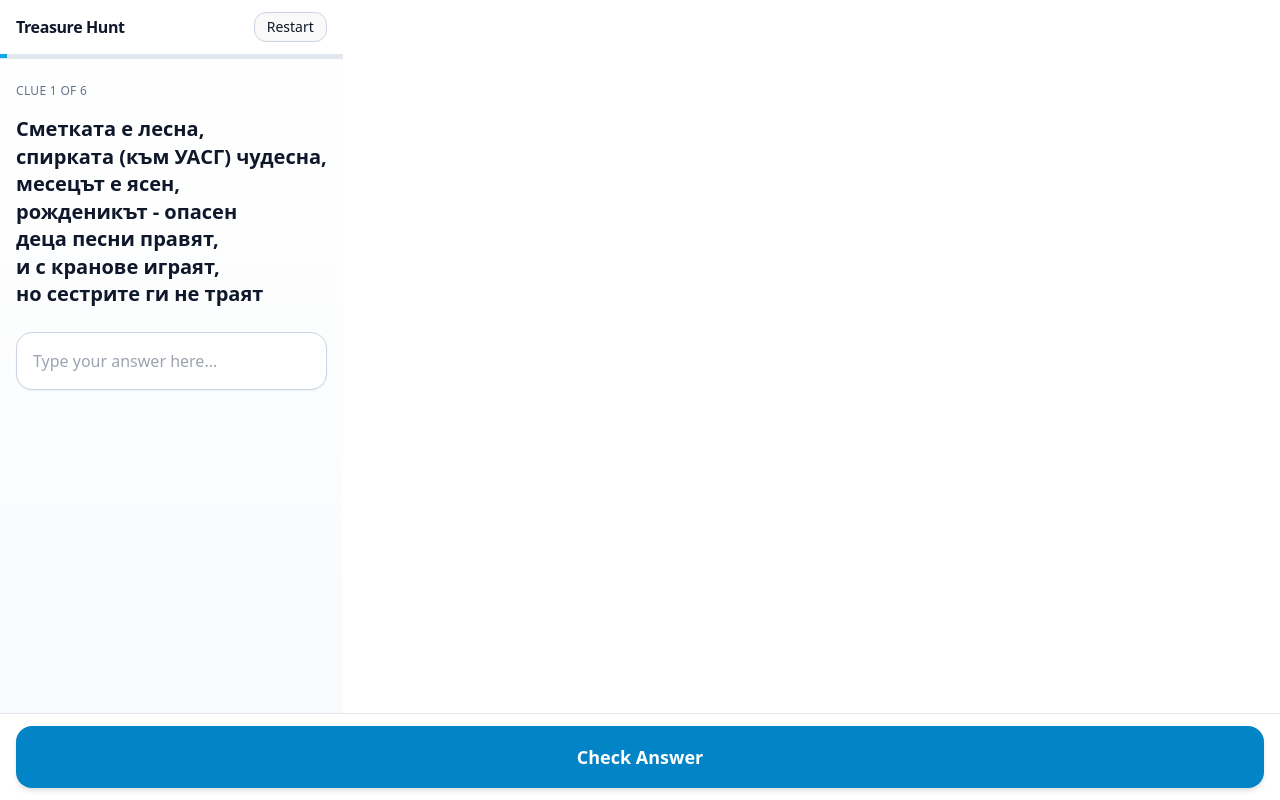
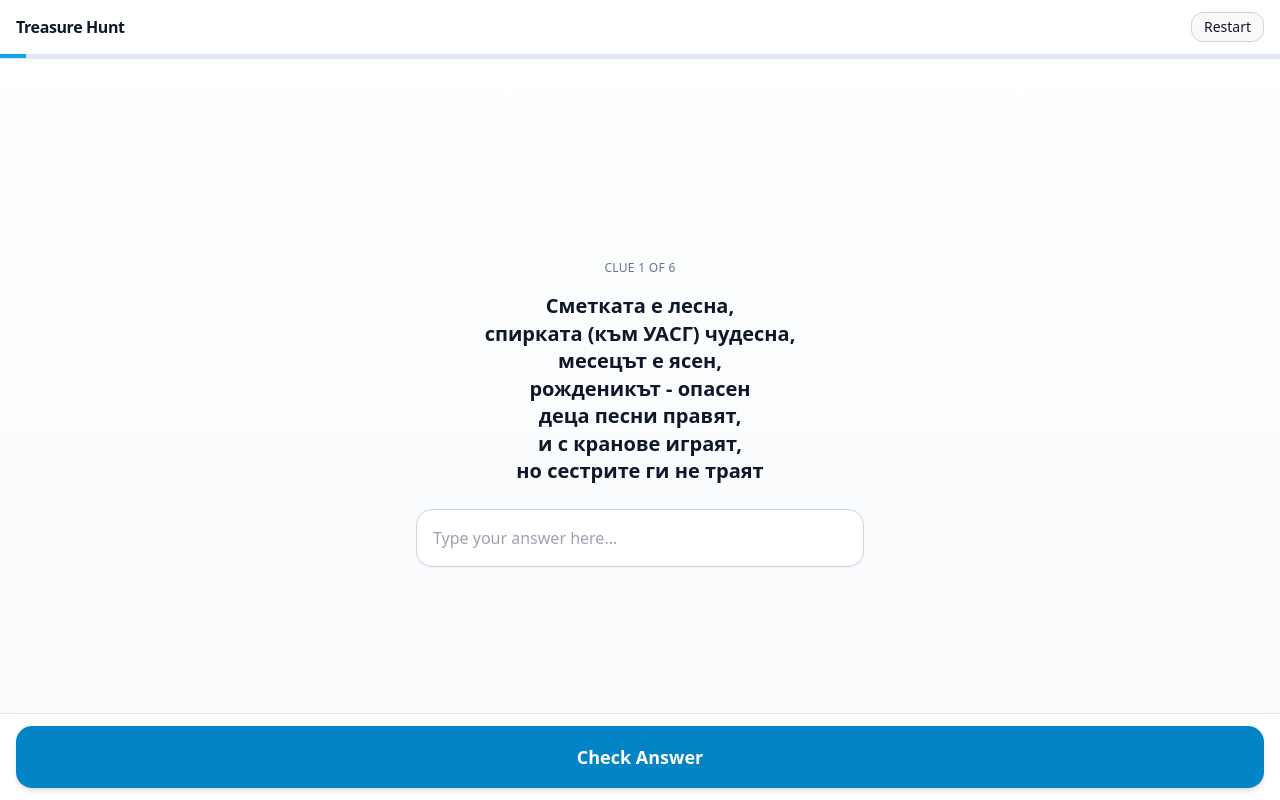
Before and after one commit to Sash0G/treasure-hunt, a React (Vite) app: page / in a window 1280 px wide. Both pictures are taken after a click on the button "Start". Built offline with nearby package versions, Linux system fonts and the light colour scheme.

Commit message:
First Commit

```diff
--- a/src/App.jsx
+++ b/src/App.jsx
@@ -4,7 +4,7 @@ import { motion, AnimatePresence } from "framer-motion";
 const CLUES = [
   {
     text: "Сметката е лесна,\nспирката (към УАСГ) чудесна,\nмесецът е ясен,\nрожденикът - опасен\nдеца песни правят,\nи с кранове играят,\nно сестрите ги не траят",
-    answer: "Финиъс и Фърб",
+    answer: "Финиъс и Фърб"
   },
   {
     text: "На голям софийски площад,\nбаща и син спокойно седят,\nа на периферията близо до ръба\nсе крие храната за деня",
@@ -12,21 +12,21 @@ const CLUES = [
   },
   {
     text: "В градската градина на тревата,\nняколко човека гледат небесата,\nизмежду босите им крака,\nкои слети букви съзря?",
-    answer: "ШМ",
+    answer: "ШМ"
   },
   {
     text: "В софийски древни времена,\nбез метро тракийски племена\nимали целта света да покорят,\nи град като Варна да съградят",
-    answer: "9000",
+    answer: "9000"
   },
   {
     text: "Бибиди бобиди БУМ,\nцар наш със много ум,\nкаляската запалил,\nно часът пък го забравил,\nи така споменът за този ден,\nв който закъснелият бил спасен\nдва образа спокойно пазят,\nи комунистите долни плашат",
-    answer: "лъвове",
+    answer: "лъвове"
   },
   {
     text: "Оранжевото знаем е любимият ти цвят,\nно не вярвай на софиянец като на брат.\nЩе намериш там стар документ,\nа до него стая от картини в комплект.",
     answer: "Галерий",
-    image: import.meta.env.BASE_URL + "images/gerb.jpg",
-  },
+    image: import.meta.env.BASE_URL + "images/gerb.jpg"
+  }
 ];
 
 function normalize(s) {
@@ -74,7 +74,6 @@ export default function TreasureHuntApp() {
     }
   }, [index, started]);
 
-  const isLast = index >= CLUES.length - 1;
   const progressPct = useMemo(() => (index / CLUES.length) * 100, [index]);
 
   function checkAnswer() {
@@ -111,9 +110,9 @@ export default function TreasureHuntApp() {
   };
 
   return (
-    <div className="min-h-dvh bg-gradient-to-b from-white to-slate-50 text-slate-900 flex flex-col">
+    <div className="min-h-dvh w-full bg-gradient-to-b from-white to-slate-50 text-slate-900 flex flex-col">
       {/* Header */}
-      <div className="sticky top-0 z-10 bg-white/70 backdrop-blur border-b border-slate-200">
+      <div className="sticky top-0 z-10 bg-white/70 backdrop-blur border-b border-slate-200 w-full">
         <div className="w-full px-4 py-3 flex items-center justify-between">
           <div className="font-semibold tracking-tight">Treasure Hunt</div>
           <button
@@ -124,7 +123,7 @@ export default function TreasureHuntApp() {
             Restart
           </button>
         </div>
-        <div className="h-1 bg-slate-200">
+        <div className="h-1 bg-slate-200 w-full">
           <div
             className="h-1 bg-sky-500 transition-all duration-300"
             style={{
@@ -135,7 +134,7 @@ export default function TreasureHuntApp() {
       </div>
 
       {/* Main content */}
-      <main className="w-full flex-1 px-4 pb-28 pt-6">
+      <main className="flex-1 flex">
         <AnimatePresence mode="wait">
           {!started ? (
             // Home Page
@@ -145,12 +144,12 @@ export default function TreasureHuntApp() {
               initial="initial"
               animate="animate"
               exit="exit"
-              className="text-center whitespace-pre-line"
+              className="w-full flex-1 flex flex-col items-center justify-center text-center px-4"
             >
-              <h1 className="text-2xl font-bold leading-tight">
+              <h1 className="text-2xl font-bold leading-tight whitespace-pre-line">
                 Ready for a Treasure Hunt?
               </h1>
-              <p className="mt-3 text-slate-600">
+              <p className="mt-3 text-slate-600 whitespace-pre-line">
                 Solve each clue to advance. Enter the correct answer and tap{" "}
                 <span className="font-medium">Check</span>. Perfect for playing
                 on your phone.
@@ -158,7 +157,7 @@ export default function TreasureHuntApp() {
               <motion.button
                 whileTap={{ scale: 0.98 }}
                 onClick={() => setStarted(true)}
-                className="mt-8 w-full rounded-2xl bg-sky-600 text-white text-lg font-semibold py-4 shadow-md active:shadow-sm"
+                className="mt-8 w-full max-w-sm rounded-2xl bg-sky-600 text-white text-lg font-semibold py-4 shadow-md active:shadow-sm"
               >
                 Start
               </motion.button>
@@ -171,46 +170,30 @@ export default function TreasureHuntApp() {
               initial="initial"
               animate="animate"
               exit="exit"
+              className="w-full flex-1 flex flex-col items-center justify-center px-4 text-center"
             >
               <div className="text-xs uppercase tracking-wide text-slate-500">
                 Clue {index + 1} of {CLUES.length}
               </div>
 
-              {/* Optional image */}
               {CLUES[index].image && (
-                <div className="mt-4">
+                <div className="mt-4 w-full max-w-md">
                   <img
                     src={CLUES[index].image}
                     alt="Clue illustration"
-                    className="rounded-lg shadow-md cursor-zoom-in max-h-48 mx-auto"
+                    className="rounded-lg shadow-md cursor-zoom-in w-full"
                     onClick={() => setZoomImage(CLUES[index].image)}
                   />
                 </div>
               )}
 
-              <h2 className="mt-4 text-xl font-semibold leading-snug whitespace-pre-line">
+              <h2 className="mt-4 text-xl font-semibold leading-snug whitespace-pre-line max-w-lg">
                 {CLUES[index].text}
               </h2>
 
-              {CLUES[index].hint && (
-                <details className="mt-3 text-sm text-slate-600">
-                  <summary className="cursor-pointer select-none inline-flex items-center gap-1">
-                    Need a hint?
-                  </summary>
-                  <div className="mt-1">💡 {CLUES[index].hint}</div>
-                </details>
-              )}
-
-              <label htmlFor="answer" className="sr-only">
-                Your answer
-              </label>
               <input
                 id="answer"
                 ref={inputRef}
-                inputMode="text"
-                autoCapitalize="none"
-                autoComplete="off"
-                spellCheck={false}
                 value={value}
                 onChange={(e) => setValue(e.target.value)}
                 onKeyDown={(e) => {
@@ -220,11 +203,9 @@ export default function TreasureHuntApp() {
                   }
                 }}
                 placeholder="Type your answer here…"
-                className={`mt-6 w-full rounded-2xl border px-4 py-4 text-base outline-none shadow-sm focus:ring-2 focus:ring-sky-400 border-slate-300 bg-white ${
+                className={`mt-6 w-full max-w-md rounded-2xl border px-4 py-4 text-base outline-none shadow-sm focus:ring-2 focus:ring-sky-400 border-slate-300 bg-white ${
                   shake ? "animate-[shake_0.35s_ease-in-out]" : ""
                 }`}
-                aria-invalid={feedback ? true : false}
-                aria-describedby={feedback ? "feedback" : undefined}
               />
 
               <p id="feedback" className="min-h-6 mt-2 text-sm text-rose-600">
@@ -239,13 +220,15 @@ export default function TreasureHuntApp() {
               initial="initial"
               animate="animate"
               exit="exit"
-              className="text-center whitespace-pre-line"
+              className="w-full flex-1 flex flex-col items-center justify-center text-center px-4"
             >
-              <h2 className="text-2xl font-bold">You found the treasure! 🎉</h2>
-              <p className="mt-2 text-slate-600">
+              <h2 className="text-2xl font-bold whitespace-pre-line">
+                You found the treasure! 🎉
+              </h2>
+              <p className="mt-2 text-slate-600 whitespace-pre-line">
                 Great job solving all the clues.
               </p>
-              <div className="mt-6 grid gap-3">
+              <div className="mt-6 grid gap-3 w-full max-w-sm">
                 <button
                   onClick={restart}
                   className="w-full rounded-2xl border border-slate-300 bg-white py-4 font-medium shadow-sm active:scale-[0.99]"
@@ -260,8 +243,8 @@ export default function TreasureHuntApp() {
 
       {/* Footer button */}
       {started && index <= CLUES.length && (
-        <div className="fixed inset-x-0 bottom-0 z-10 bg-white/90 backdrop-blur border-t border-slate-200">
-          <div className="w-full px-4 py-3">
+        <div className="fixed inset-x-0 bottom-0 z-10 bg-white/90 backdrop-blur border-t border-slate-200 w-full">
+          <div className="w-full py-3 px-4">
             {index <= CLUES.length - 1 ? (
               <motion.button
                 whileTap={{ scale: 0.98 }}
--- a/src/index.css
+++ b/src/index.css
@@ -28,10 +28,10 @@ a:hover {
 
 body {
   margin: 0;
-  display: flex;
-  place-items: center;
+  padding: 0;
   min-width: 320px;
   min-height: 100vh;
+  /* Removed display: flex and place-items: center to prevent centering */
 }
 
 h1 {
```
